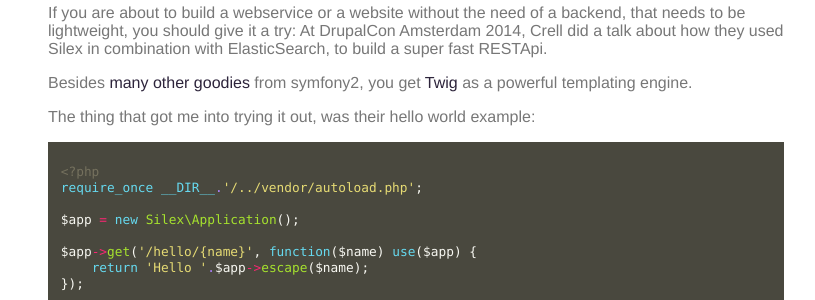
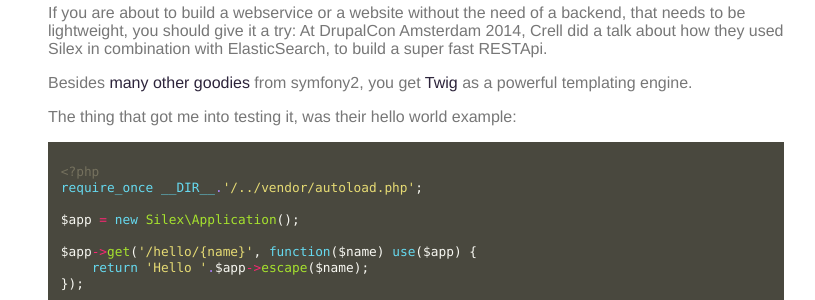
Before and after one commit to jkempff/jkempff.github.io, a Jekyll site: the page built from _posts/2015-04-21-what-i-currently-like-to-work-with.md, in a window 1280 px wide and 900 px high, scrolled down 1341 px. Shown: the part 152-452 px from the top of the window, without its empty margins (224-1039 px from the left). Built offline with Jekyll 4.4.1, drawn with Linux system fonts in a browser that asks for light colours.

Commit message:
come in and find out

```diff
--- a/_posts/2015-04-21-what-i-currently-like-to-work-with.md
+++ b/_posts/2015-04-21-what-i-currently-like-to-work-with.md
@@ -42,7 +42,7 @@ At DrupalCon Amsterdam 2014, Crell did a talk about how they used Silex in combi
 
 Besides [many other goodies][silexgoodies] from symfony2, you get [Twig][twig] as a powerful templating engine.
 
-The thing that got me into trying it out, was their hello world example:
+The thing that got me into testing it, was their hello world example:
 
 {% highlight php %}
 <?php
```
